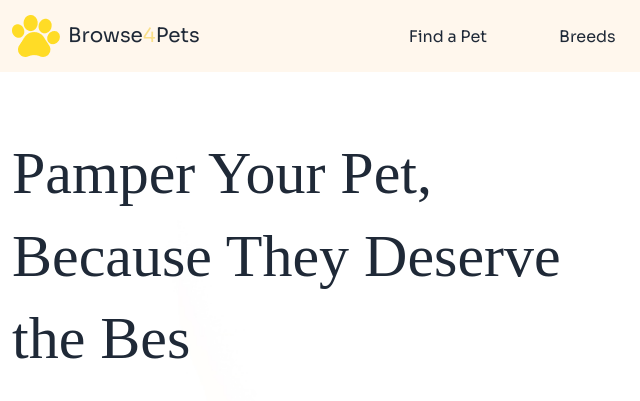
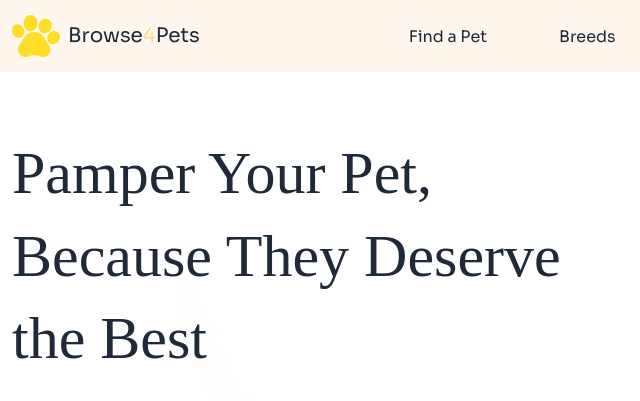
Before and after one commit to mahidmunna01/assignment_03_category_0001, a plain HTML site: page index.html in a window 1280 px wide. Shown: the top 401 px of the page, 0-640 px from the left. Drawn offline with nearby package versions, Linux system fonts and the light colour scheme; a web font is replaced by a local one.

Commit message:
Final Update

```diff
--- a/index.html
+++ b/index.html
@@ -119,7 +119,7 @@
       <div
         class="space-y-4 md:space-y-6 lg:space-y-6 h-[500px] md:h-[700px] lg:h-[700px] bg-[url(assets/cat-big.png)] bg-contain bg-[center_220px] md:bg-right lg:bg-right bg-no-repeat">
         <h1 class="text[#111111] leading-tight lg:leading-snug  text-3xl md:text-6xl lg:text-6xl adlam">Pamper Your
-          Pet,<br> Because They Deserve<br> the Bes</h1>
+          Pet,<br> Because They Deserve<br> the Best</h1>
         <p class="text-lg md:text-xl lg:text-xl">Discover a world of treats, toys, and essentials handpicked for<br
             class="hidden mg:block lg:block"> your furry friends. Shop now and make tails wag with
           joy!</p>
```
